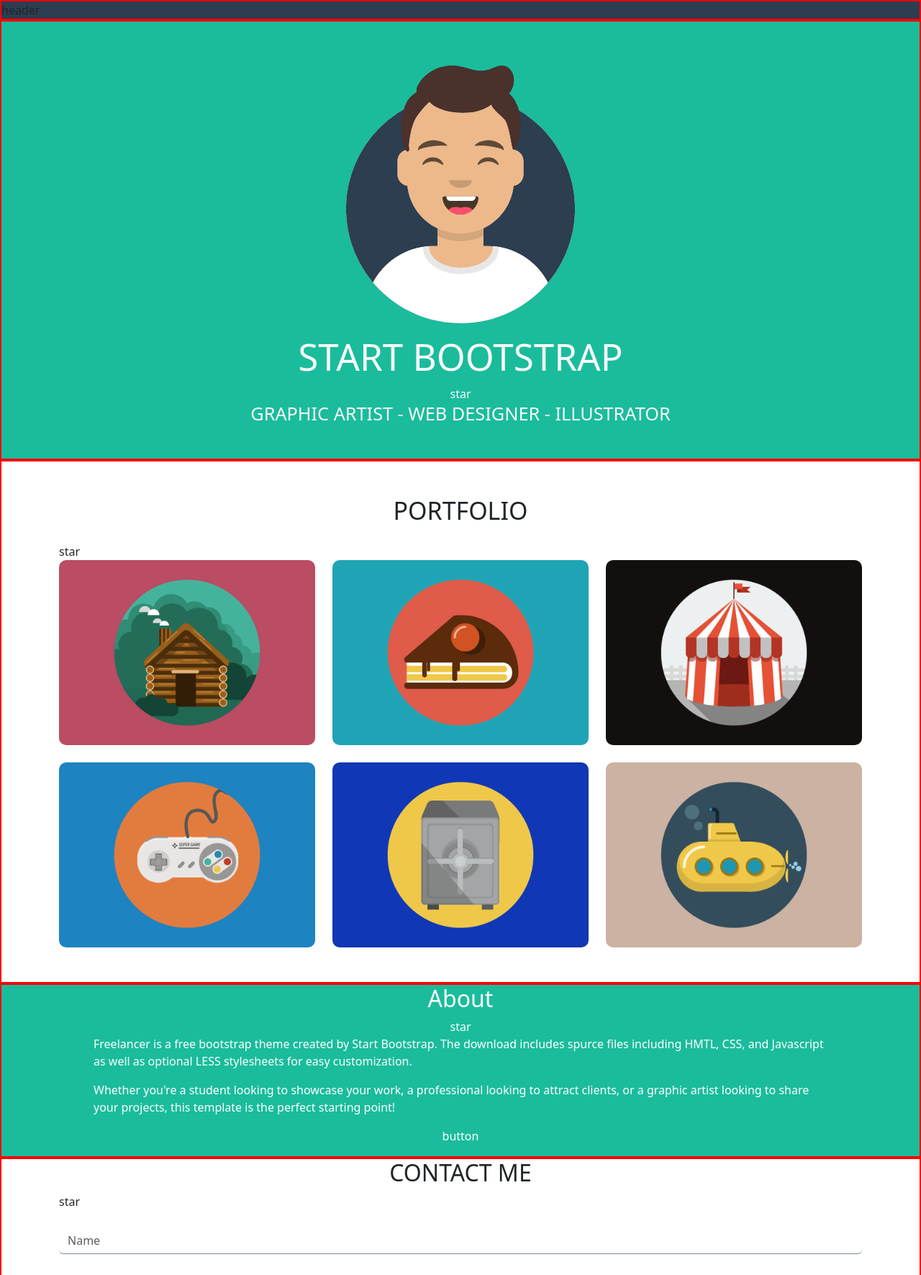
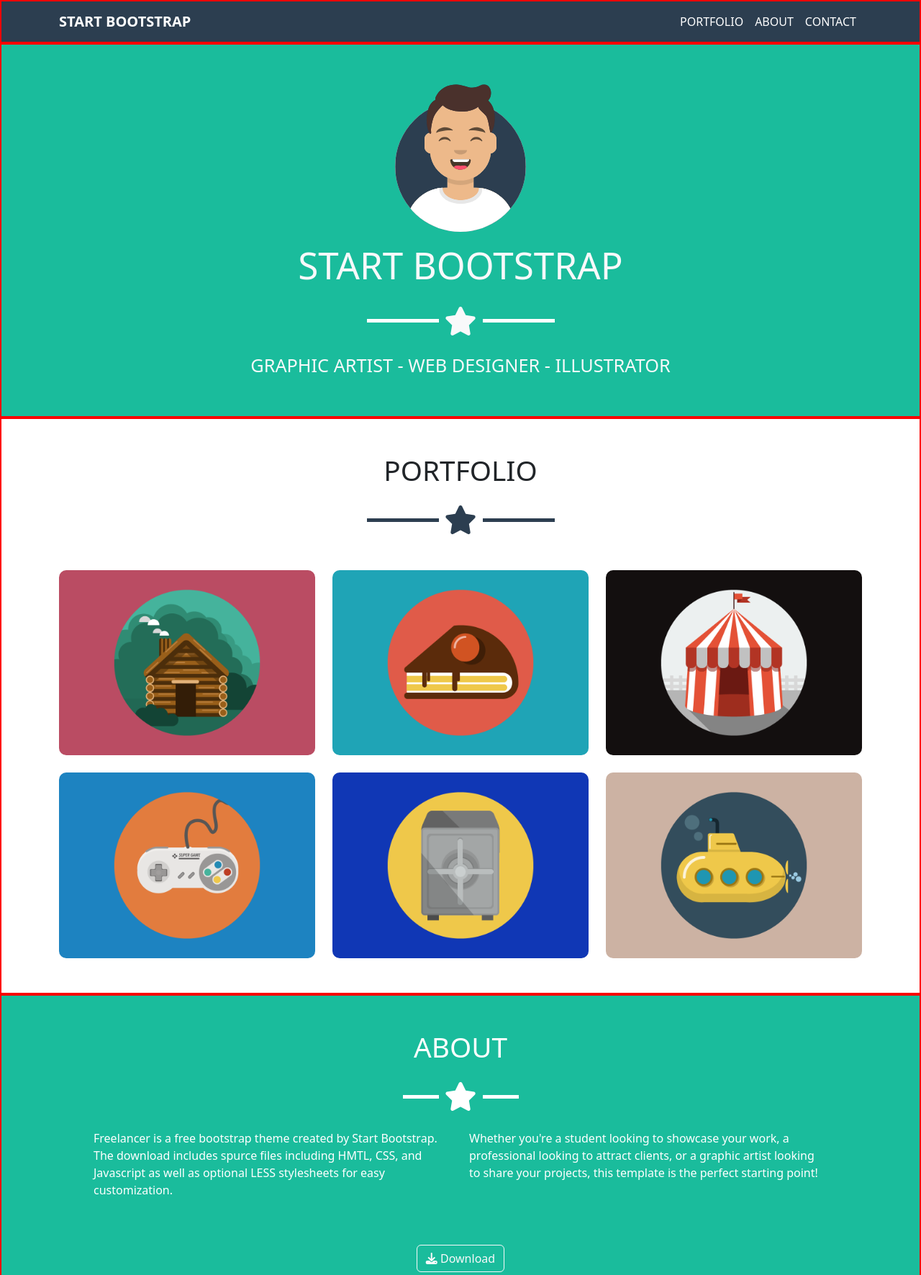
Before and after one commit to danielbosa/html-css-bootstrap-freelancer, a plain HTML site: page index.html in a window 1280 px wide. Shown: the top 1771 px of the page at 72% size. Drawn offline with nearby package versions, Linux system fonts and the light colour scheme.

Commit message:
Completed, except for hover effect on card

```diff
--- a/index.html
+++ b/index.html
@@ -6,29 +6,65 @@
     <meta name="viewport" content="width=device-width, initial-scale=1.0">
     <link href="https://cdn.jsdelivr.net/npm/bootstrap@5.3.3/dist/css/bootstrap.min.css" rel="stylesheet"
         integrity="sha384-QWTKZyjpPEjISv5WaRU9OFeRpok6YctnYmDr5pNlyT2bRjXh0JMhjY6hW+ALEwIH" crossorigin="anonymous">
-    <link rel="stylesheet" href="https://cdnjs.cloudflare.com/ajax/libs/font-awesome/6.5.1/css/all.min.css" integrity="sha512-DTOQO9RWCH3ppGqcWaEA1BIZOC6xxalwEsw9c2QQeAIftl+Vegovlnee1c9QX4TctnWMn13TZye+giMm8e2LwA==" crossorigin="anonymous" referrerpolicy="no-referrer" />
+    <link rel="stylesheet" href="https://cdnjs.cloudflare.com/ajax/libs/font-awesome/6.5.1/css/all.min.css"
+        integrity="sha512-DTOQO9RWCH3ppGqcWaEA1BIZOC6xxalwEsw9c2QQeAIftl+Vegovlnee1c9QX4TctnWMn13TZye+giMm8e2LwA=="
+        crossorigin="anonymous" referrerpolicy="no-referrer" />
     <link rel="stylesheet" href="style.css">
     <title>Bootstrap</title>
 </head>
 
 <body>
     <header class="db-debug">
-        header
+        <nav class="navbar navbar-expand-md" data-bs-theme="dark">
+            <div class="container">
+                <a class="navbar-brand text-uppercase fw-bold" href="#">start bootstrap</a>
+                <button class="navbar-toggler" type="button" data-bs-toggle="collapse"
+                    data-bs-target="#portfolio-nav" aria-controls="navbarSupportedContent"
+                    aria-expanded="false" aria-label="Toggle navigation">
+                    <span class="navbar-toggler-icon"></span>
+                </button>
+                <div id="#portfolio-nav" class="collapse navbar-collapse">
+                    <ul class="navbar-nav ms-auto mb-2 mb-lg-0 text-uppercase">
+                        <li class="nav-item">
+                            <a class="nav-link" aria-current="page" href="#portfolio">Portfolio</a>
+                        </li>
+                        <li class="nav-item">
+                            <a class="nav-link" aria-current="page" href="#about">about</a>
+                        </li>
+                        <li class="nav-item">
+                            <a class="nav-link" aria-current="page" href="#contact">Contact</a>
+                        </li>
+                    </ul>
+                </div>
+            </div>
+        </nav>
     </header>
     <main>
-        <section id="hero" class="db-debug odd">
-            <div class="container my-5 text-light text-center">
+        <section id="hero" class="db-debug odd py-5">
+            <div class="container  text-light text-center">
                 <img src="/img/avatar.svg" alt="avatar" class="mx-auto mb-3 d-block">
                 <h1 class="text-uppercase">Start Bootstrap</h1>
-                <div>star</div>
+                <div class="d-flex justify-content-center align-items-center fs-1 gap-2 my-3">
+                    <div class="star-bar"></div>
+                    <div class="star-icon">
+                        <i class="fa-solid fa-star"></i>
+                    </div>
+                    <div class="star-bar"></div>
+                </div>
                 <h3 class="text-uppercase">graphic artist - web designer - illustrator</h3>
             </div>
         </section>
         <section id="portfolio" class="db-debug py-5">
             <div class="container">
-                <h2 class="text-uppercase text-center pb-3">portfolio</h2>
-                <div>star</div>
-                <div class="row gy-4">
+                <h2 class="text-uppercase text-center">portfolio</h2>
+                <div class="d-flex justify-content-center align-items-center fs-1 gap-2 my-3">
+                    <div class="star-bar"></div>
+                    <div class="star-icon">
+                        <i class="fa-solid fa-star"></i>
+                    </div>
+                    <div class="star-bar"></div>
+                </div>
+                <div class="row gy-4 pt-4">
                     <div class="col-12 col-md-6 col-xl-4 card">
                         <img src="/img/cabin.png" alt="">
                     </div>
@@ -50,23 +86,43 @@
                 </div>
             </div>
         </section>
-        <section id="about" class="db-debug odd text-white pb-3">
+        <section id="about" class="db-debug odd text-white py-5">
             <div class="container text-center">
-                <h2 class="">About</h2>
-                <div class="">star</div>
-                <p class="text-start px-5">Freelancer is a free bootstrap theme created by Start Bootstrap. The download
-                    includes spurce files including HMTL, CSS, and Javascript as well as optional LESS stylesheets for
-                    easy customization.</p>
-                <p class="text-start px-5">Whether you're a student looking to showcase your work, a professional
-                    looking to attract clients, or a graphic artist looking to share your projects, this template is the
-                    perfect starting point!</p>
-                <div class="text-center">button</div>
+                <h2 class="text-uppercase ">About</h2>
+                <div class="d-flex justify-content-center align-items-center fs-1 gap-2 my-3">
+                    <div class="star-bar"></div>
+                    <div class="star-icon">
+                        <i class="fa-solid fa-star"></i>
+                    </div>
+                    <div class="star-bar"></div>
+                </div>
+                <div class="row px-5">
+                    <div class="col-12 col-md-6">
+                        <p class="text-start">Freelancer is a free bootstrap theme created by Start Bootstrap. The
+                            download includes spurce files including HMTL, CSS, and Javascript as well as optional LESS
+                            stylesheets for easy customization.</p>
+                    </div>
+                    <div class="col-12 col-md-6">
+                        <p class="text-start">Whether you're a student looking to showcase your work, a professional
+                            looking to attract clients, or a graphic artist looking to share your projects, this
+                            template is the perfect starting point!</p>
+                    </div>
+                </div>
+                <button type="button" class="btn btn-outline-light mt-5">
+                    <i class="fa-solid fa-download"></i> Download
+                </button>
             </div>
         </section>
-        <section id="contact" class="db-debug pb-3">
+        <section id="contact" class="db-debug py-5">
             <div class="container">
                 <h2 class="text-uppercase text-center">contact me</h2>
-                <div>star</div>
+                <div class="d-flex justify-content-center align-items-center fs-1 gap-2 my-3">
+                    <div class="star-bar"></div>
+                    <div class="star-icon">
+                        <i class="fa-solid fa-star"></i>
+                    </div>
+                    <div class="star-bar"></div>
+                </div>
                 <form>
                     <div class="mb-3">
                         <label for="name" class="form-label"></label>
@@ -124,7 +180,8 @@
                     </div>
                     <div class="container my-4">
                         <h6 class="text-uppercase">about freelancer</h6>
-                        <p>Freelance is a free to use, open source Bootstrap theme created by <a href="#">Start Bootstrap</a></p>
+                        <p>Freelance is a free to use, open source Bootstrap theme created by <a href="#">Start
+                                Bootstrap</a></p>
                     </div>
                 </div>
                 <!-- FOOTER-TOP GRID -->
@@ -171,8 +228,6 @@
             </div>
         </footer>
     </main>
-
-
     <script src="https://cdn.jsdelivr.net/npm/bootstrap@5.3.3/dist/js/bootstrap.bundle.min.js"
         integrity="sha384-YvpcrYf0tY3lHB60NNkmXc5s9fDVZLESaAA55NDzOxhy9GkcIdslK1eN7N6jIeHz"
         crossorigin="anonymous"></script>
--- a/style.css
+++ b/style.css
@@ -16,43 +16,85 @@ header{
     background-color: var(--color-bg-1);
 }
 
+/* ||| NAVBAR ||| */
+
+header>.navbar{
+    background-color: var(--color-bg-1);
+}
+
+/* specifica con l'id */
+.navbar-nav a{
+    color: white;
+}
+
+.navbar-nav a:hover{
+    color: greenyellow;
+}
 
 /*|||--- MAIN ---|||*/
 .odd{
     background-color: var(--color-bg-2);
 }
 
+h1{
+    font-size: calc(2rem + 1.5vw);
+}
+
+h2{
+    font-size: calc(1.7rem + .9vw);}
+
+h3{
+    font-size: calc(1.1rem + .6vw);
+}
+
 /* HERO */
 
 #hero img{
-    width: 300px;
+    width: 150px;
 }
 
-#hero h1{
-    font-size: calc(2rem + 1.5vw);
+#hero .star-bar{
+    background-color: white;
 }
-
-#hero h3{
-    font-size: calc(1.1rem + .6vw);
-}
-
 
 /* PORTFOLIO */
 
-#portfolio h2{
-    font-size: calc(1.4rem + .9vw);
-}
-
-.card{
+#portfolio .card{
     border: 0px;
     overflow: hidden;
 }
 
-.card>img{
+#portfolio  .card>img{
     border-radius: 10px;
 }
 
+#portfolio .star-icon{
+    color: var(--color-bg-1);
+}
+
+/* star deco */
+
+.star-bar{
+    height: 5px;
+    width: 100px;
+}
+
+#portfolio .star-bar{
+    background-color: var(--color-bg-1);
+}
+
+
 /* ABOUT */
+
+#about .star-bar{
+    width: 50px;
+    background-color: white;
+}
+
+/* #about .btn:before{
+    content: "\f019";
+    font-family: "Font Awesome 6 Free";
+} */
 
 /* CONTACT */
 
@@ -65,6 +107,11 @@ header{
     width: 100%;
 }
 
+#contact .star-bar{
+    width: 50px;
+    background-color: var(--color-bg-1);
+}
+
 /* FOOTER */
 
 #footer-top{
@@ -74,9 +121,9 @@ header{
 #footer-top li a{
     border: 1px solid white;
     border-radius: 50%;
-    padding: 12px;
-    width: 10px;
-    height: 10px;
+    padding: 10px;
+    width: 15px;
+    height: 15px;
 }
 
 #footer-top li{
@@ -107,7 +154,7 @@ header{
 
 @media screen and (min-width: 768px){
     #hero img{
-        width: 350px;
+        width: 200px;
     }
 
     #hero h1{
```
